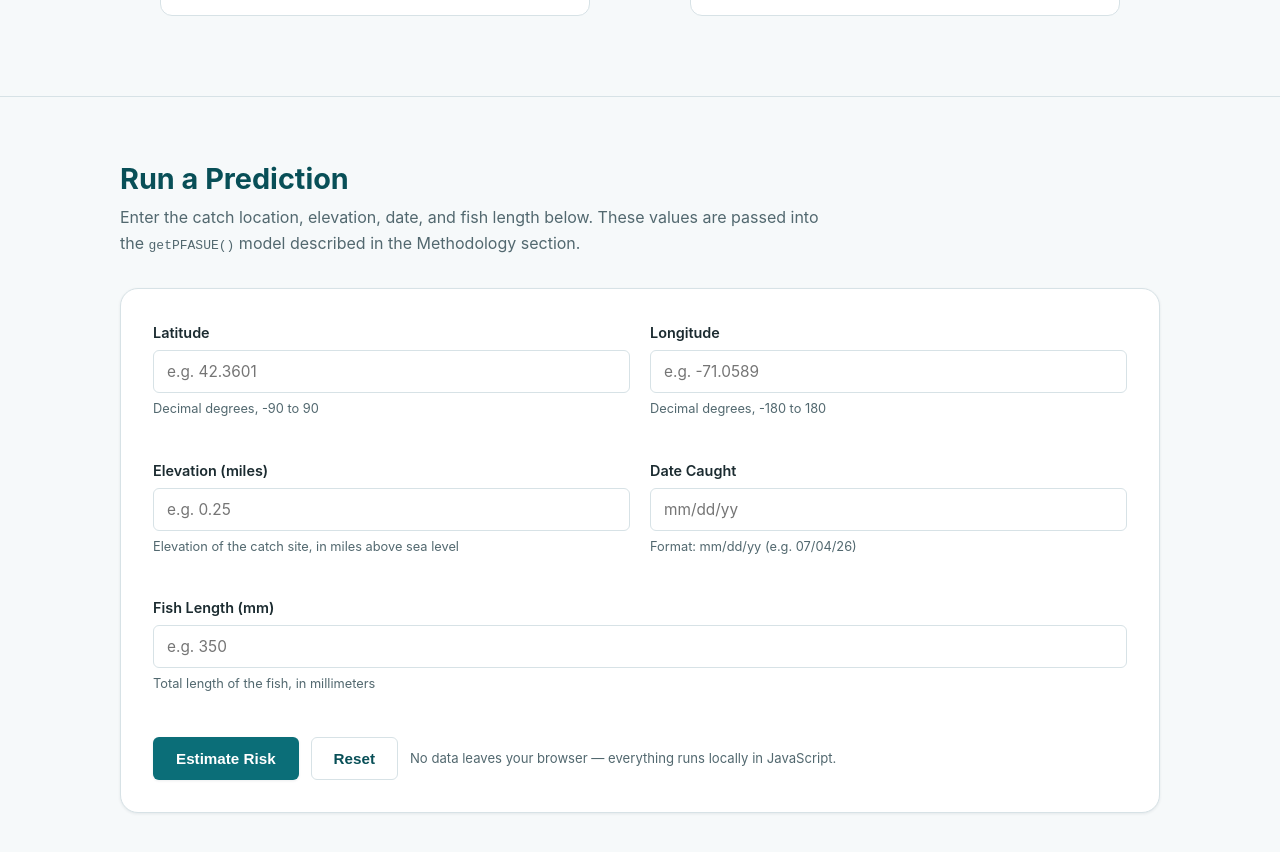
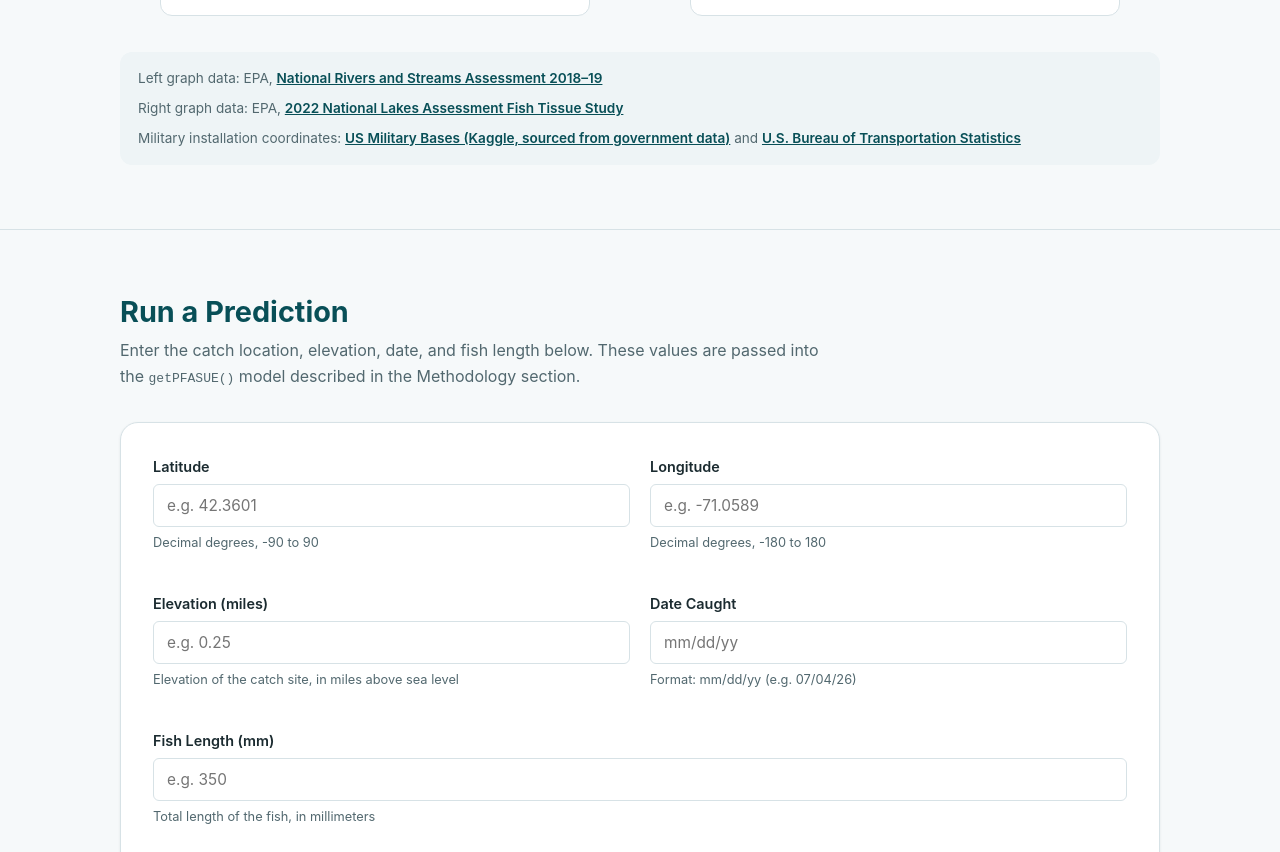
Before and after one commit to aldenowang/pfasPredictor, a plain HTML site: page index.html in a window 1280 px wide. Shown: the part 1357-2209 px from the top of the page. Drawn offline with Linux system fonts and the light colour scheme.

Commit message:
Add data source citations below the model fit graphs
Cite EPA NRSA 2018-19 and EPA 2022 National Lakes Assessment for the
two graphs, and the Kaggle/BTS military installation datasets used
for base-proximity distance.

Co-Authored-By: Claude Sonnet 5 <noreply@anthropic.com>

```diff
--- a/index.html
+++ b/index.html
@@ -290,6 +290,23 @@
     margin: 12px 2px 2px;
     color: var(--color-text-muted);
     font-size: 0.9rem;
+  }
+
+  .sources-list {
+    list-style: none;
+    margin: 20px 0 0;
+    padding: 16px 18px;
+    display: grid;
+    gap: 8px;
+    background: var(--color-surface-alt);
+    border-radius: var(--radius-md);
+    font-size: 0.85rem;
+    color: var(--color-text-muted);
+  }
+
+  .sources-list a {
+    color: var(--color-primary-dark);
+    font-weight: 600;
   }
 
   /* ==========================================================
@@ -670,6 +687,23 @@
         </figcaption>
       </figure>
     </div>
+
+    <ul class="sources-list">
+      <li>
+        Left graph data: EPA,
+        <a href="https://www.epa.gov/national-aquatic-resource-surveys/reports-and-data-national-rivers-and-streams-assessment-2018-19" target="_blank" rel="noopener noreferrer">National Rivers and Streams Assessment 2018&ndash;19</a>
+      </li>
+      <li>
+        Right graph data: EPA,
+        <a href="https://www.epa.gov/choose-fish-and-shellfish-wisely/2022-national-lakes-assessment-fish-tissue-study#results" target="_blank" rel="noopener noreferrer">2022 National Lakes Assessment Fish Tissue Study</a>
+      </li>
+      <li>
+        Military installation coordinates:
+        <a href="https://www.kaggle.com/datasets/mexwell/us-military-bases" target="_blank" rel="noopener noreferrer">US Military Bases (Kaggle, sourced from government data)</a>
+        and
+        <a href="https://www.transtats.bts.gov/Fields.asp?gnoyr_VQ=FLL" target="_blank" rel="noopener noreferrer">U.S. Bureau of Transportation Statistics</a>
+      </li>
+    </ul>
   </div>
 </section>
 
```
